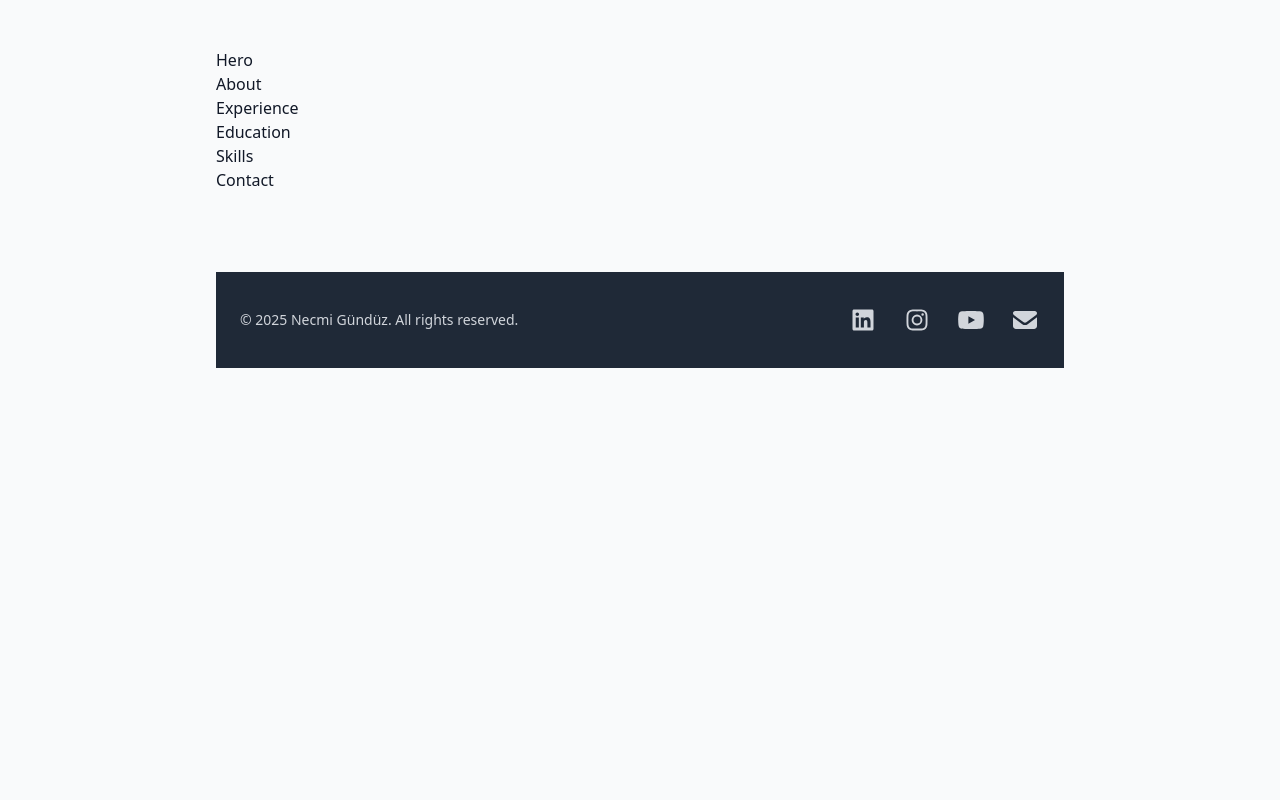
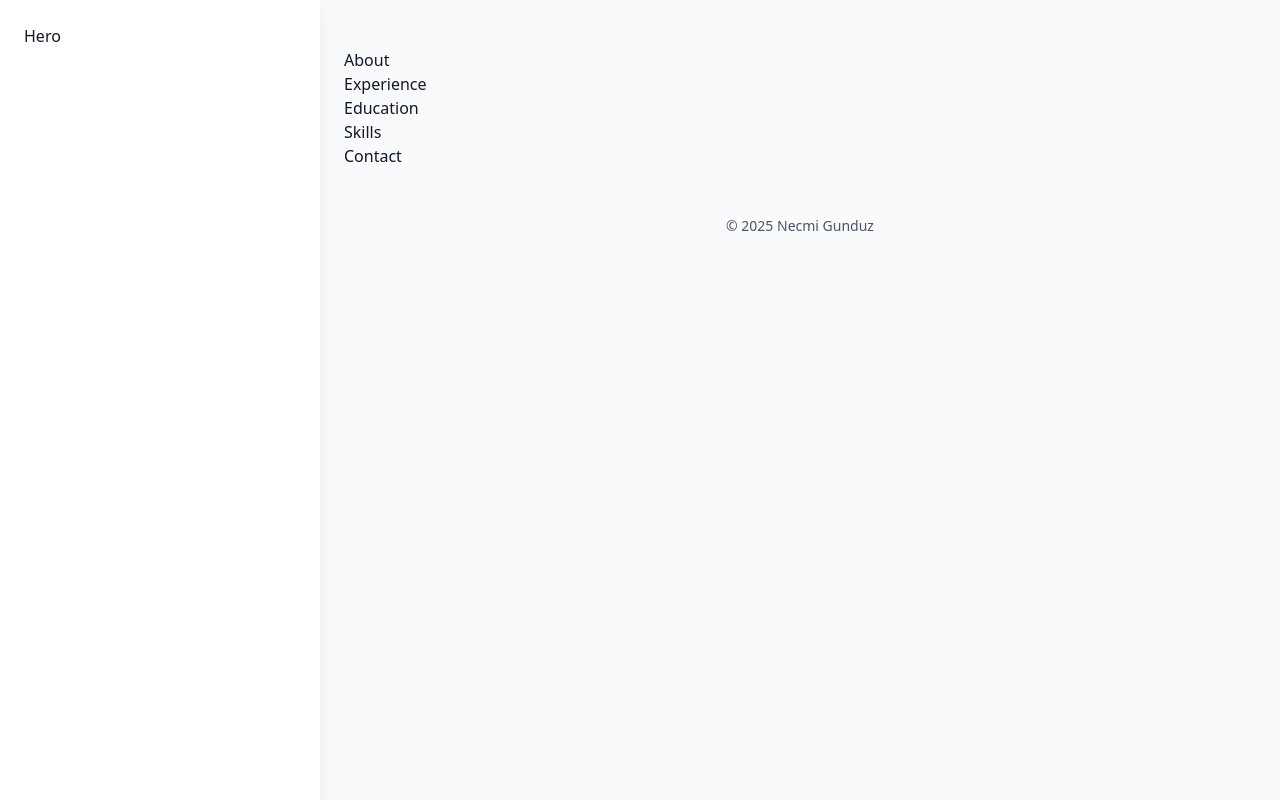
Before and after one commit to necmigunduz/necmi_portfolio, a React (Vite) app: page / in a window 1280 px wide. Built offline with nearby package versions, Linux system fonts and the light colour scheme.

Commit message:
make hero aside

```diff
--- a/src/App.jsx
+++ b/src/App.jsx
@@ -5,22 +5,26 @@ import Experience from './components/Experience'
 import Education from './components/Education'
 import Skills from './components/Skills'
 import Contact from './components/Contact'
-import Footer from './components/Footer'
+
 
 export default function App() {
   return (
-    <div className="min-h-screen bg-gray-50 text-gray-900">
-      <div className="max-w-4xl mx-auto px-6 py-12">
+    <div className="min-h-screen flex bg-gray-50 text-gray-900">
+      {/* Left sidebar hero */}
+      <aside className="w-1/3 lg:w-1/4 bg-white shadow-lg p-6 fixed h-full">
         <Hero />
+      </aside>
+
+
+      {/* Main content */}
+      <main className="ml-[33%] lg:ml-[25%] w-2/3 lg:w-3/4 px-6 py-12">
         <About />
         <Experience />
         <Education />
         <Skills />
         <Contact />
-        <footer className="mt-12 text-center text-sm text-gray-600">
-          <Footer />
-        </footer>
-      </div>
+        <footer className="mt-12 text-center text-sm text-gray-600">© {new Date().getFullYear()} Necmi Gunduz</footer>
+      </main>
     </div>
   )
 }
```
